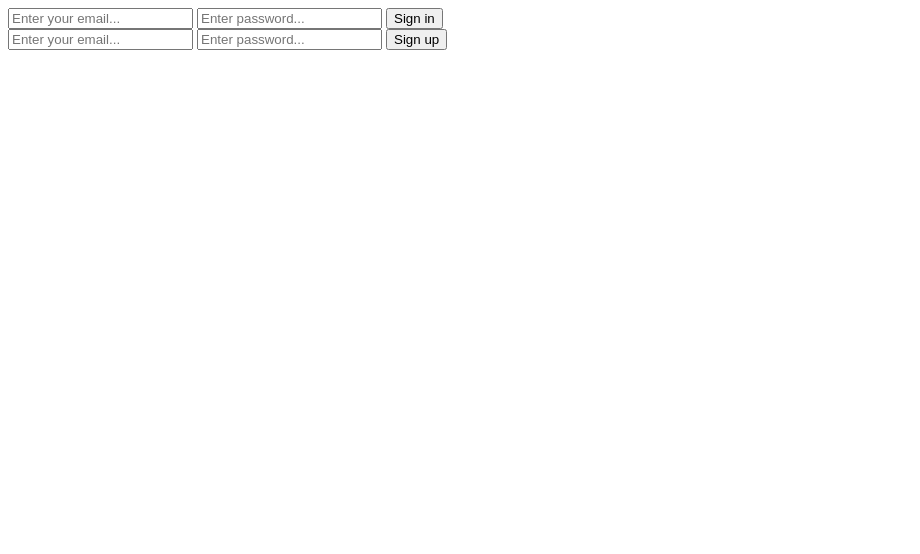
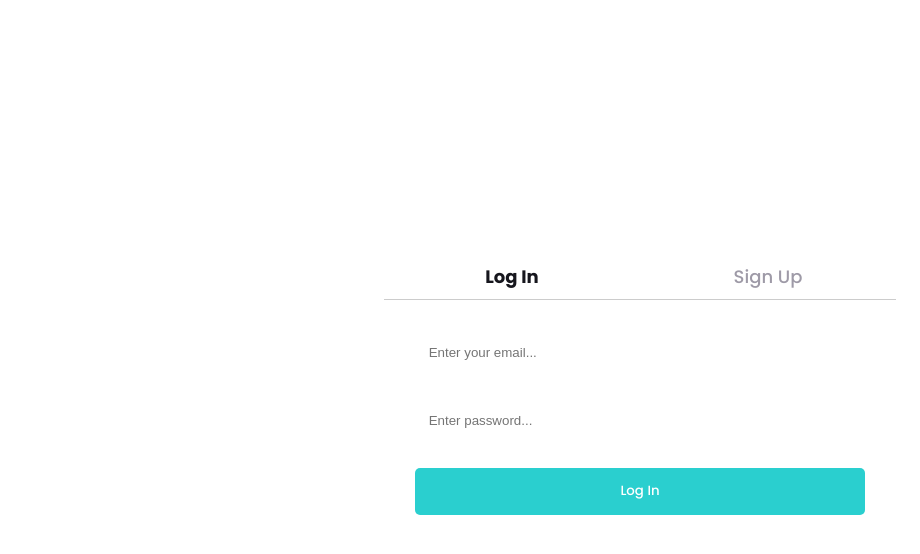
Before and after one commit to mritunjaysaha/url-shortner, a plain HTML site: page index.html in a window 1280 px wide. Shown: the whole page, without its empty margins (0-920 px from the left). Drawn offline with Linux system fonts and the light colour scheme.

Commit message:
added tabs component

```diff
--- a/index.html
+++ b/index.html
@@ -5,10 +5,12 @@
     <meta charset="UTF-8">
     <meta name="viewport" content="width=device-width, initial-scale=1.0">
     <title>Document</title>
+    <link rel="stylesheet" href="./style/registration.css">
+    <link rel="stylesheet" href="./style/style.css">
 </head>
 
 <body>
-    <section id="signin" class="signin">
+    <!-- <section id="signin" class="signin">
         <input id="signin-email" type="email" placeholder="Enter your email...">
         <input id="signin-password" type="text" placeholder="Enter password...">
         <button id="signin-btn">Sign in</button>
@@ -17,9 +19,32 @@
         <input id="signup-email" type="email" placeholder="Enter your email...">
         <input id="signup-password" type="text" placeholder="Enter password...">
         <button id="signup-btn">Sign up</button>
+    </section> -->
+
+    <section class="tabs-container">
+        <section class="tabs">
+            <section class="tabs-tab">
+                <article class="tab selected-tab" data-val="signin">Log In</article>
+                <article class="tab" data-val="signup">Sign Up</article>
+            </section>
+            <section class="tab-panel" data-val="login-tab">
+                <section id="signin" class="signin">
+                    <input id="signin-email" type="email" placeholder="Enter your email...">
+                    <input id="signin-password" type="text" placeholder="Enter password...">
+                    <button id="signin-btn" class="btn-blue">Log In</button>
+                </section>
+            </section>
+            <section class="tab-panel" data-val="signup-tab">
+                <section id="signup" class="signup" style="display: none;">
+                    <input id="signup-email" type="email" placeholder="Enter your email...">
+                    <input id="signup-password" type="text" placeholder="Enter password...">
+                    <button id="signup-btn" class="btn-blue">Sign Up</button>
+                </section>
+            </section>
+        </section>
     </section>
-
     <script src="./src/services/signin-signup.js"></script>
+    <script src="./src/components/tabs.js"></script>
 </body>
 
 </html>
--- /dev/null
+++ b/src/components/tabs.js
@@ -0,0 +1,39 @@
+function Tabs() {
+    this.el = document.querySelector(".tabs-tab");
+    this.signin = document.querySelector("#signin");
+    this.signup = document.querySelector("#signup");
+
+    this.previousTab = document.querySelector(`article[data-val='signin']`);
+    console.log(this.el);
+
+    this.bindEvents();
+}
+
+Tabs.prototype.bindEvents = function () {
+    this.el.addEventListener("click", (e) => {
+        const tab = e.target.dataset["val"];
+        console.log(tab);
+        const selectedTab = document.querySelector(
+            `article[data-val='${tab}']`
+        );
+
+        if (tab === "signin") {
+            console.log("here", this.previousTab);
+            this.previousTab.classList.remove("selected-tab");
+
+            selectedTab.classList.add("selected-tab");
+            this.signin.style.display = "flex";
+            this.signup.style.display = "none";
+            this.previousTab = selectedTab;
+        } else {
+            console.log("here", this.previousTab);
+            this.previousTab.classList.remove("selected-tab");
+            selectedTab.classList.add("selected-tab");
+            this.signin.style.display = "none";
+            this.signup.style.display = "flex";
+            this.previousTab = selectedTab;
+        }
+    });
+};
+
+new Tabs();
--- /dev/null
+++ b/style/components/_tabs.scss
@@ -0,0 +1,66 @@
+body {
+    margin: 0;
+}
+.tabs-container {
+    display: flex;
+    flex-direction: row;
+    justify-content: center;
+    align-items: center;
+    height: 100vh;
+}
+
+.tabs {
+    display: flex;
+    flex-direction: column;
+    width: 40vw;
+}
+.tabs-tab {
+    display: flex;
+    flex-direction: row;
+    justify-content: space-evenly;
+    .tab {
+        padding: 0.5em 1em;
+        width: 50%;
+        text-align: center;
+        border-bottom: 1px solid #ccc;
+    }
+    .login {
+        border-right: 1px solid #ccc;
+    }
+}
+
+.tab-panel {
+    // background-color: #f0f;
+    height: max-content;
+    width: 100%;
+    display: flex;
+    flex-direction: column;
+    .signin,
+    .signup {
+        padding: 1em;
+        // background-color: #0f0;
+        display: flex;
+        flex-direction: column;
+        justify-content: space-evenly;
+        border: 5px;
+    }
+
+    input,
+    button {
+        flex: 1;
+        padding: 1em;
+        margin: 1em;
+        border-radius: 5px;
+        border: none;
+    }
+}
+
+.tab,
+button {
+    cursor: pointer;
+}
+
+.selected-tab {
+    color: #16161d;
+    font-weight: 700;
+}
--- a/style/layouts/_home.scss
+++ b/style/layouts/_home.scss
@@ -12,7 +12,6 @@ body {
     font-weight: 500;
     margin: 0;
 }
-
 h3 {
     color: $VeryDarkViolet;
     font-weight: 700;
--- /dev/null
+++ b/style/registration.scss
@@ -0,0 +1 @@
+@import "./components/tabs";
--- a/style/style.scss
+++ b/style/style.scss
@@ -13,6 +13,7 @@
 @import "./components/url-shortner";
 @import "./components/navbar-mobile";
 @import "./layouts/menu";
+@import "./components/tabs";
 .mobile,
 .menu-mobile {
     display: none;
```
Also changed, not shown: style/registration.css (added), style/style.css, 2 other files.
